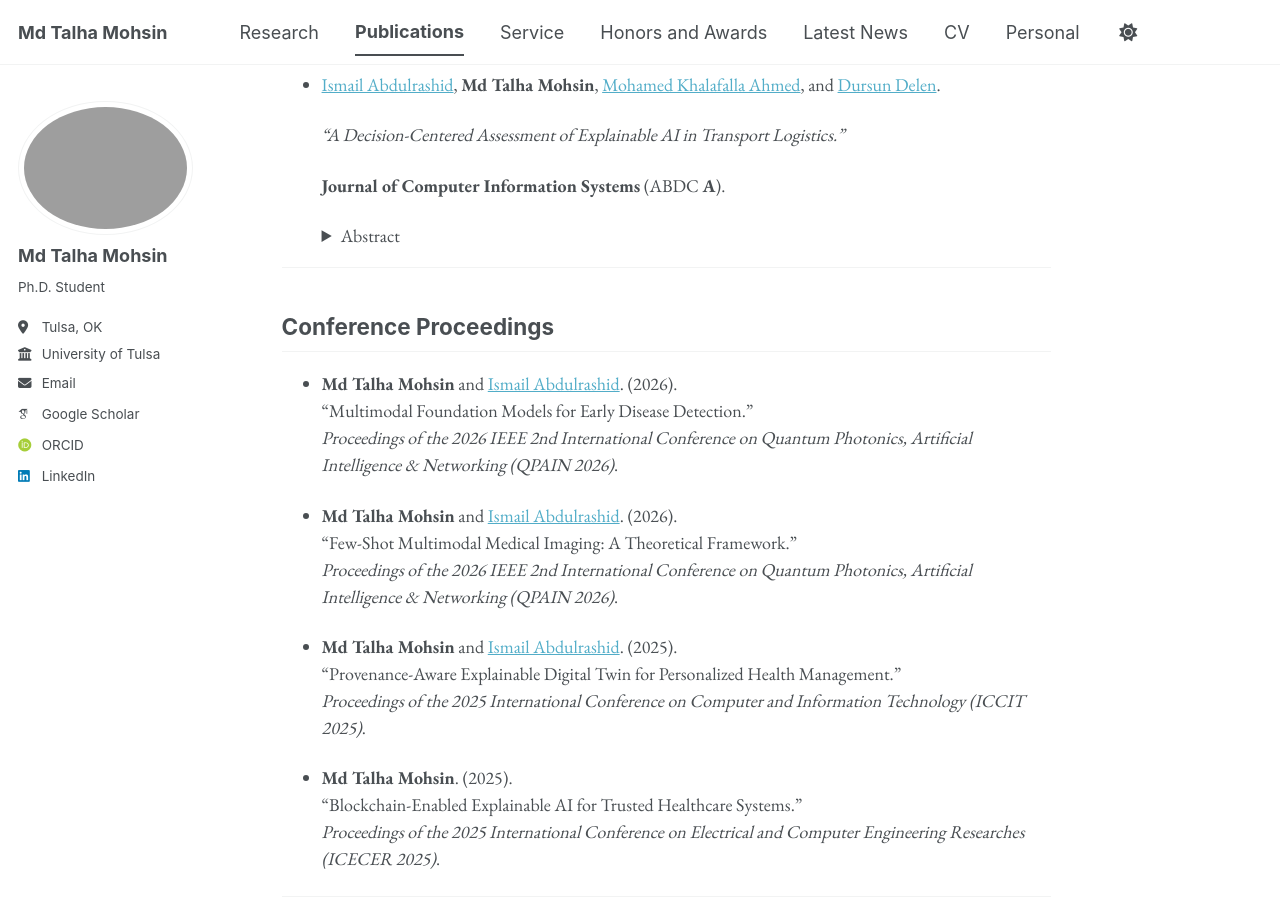
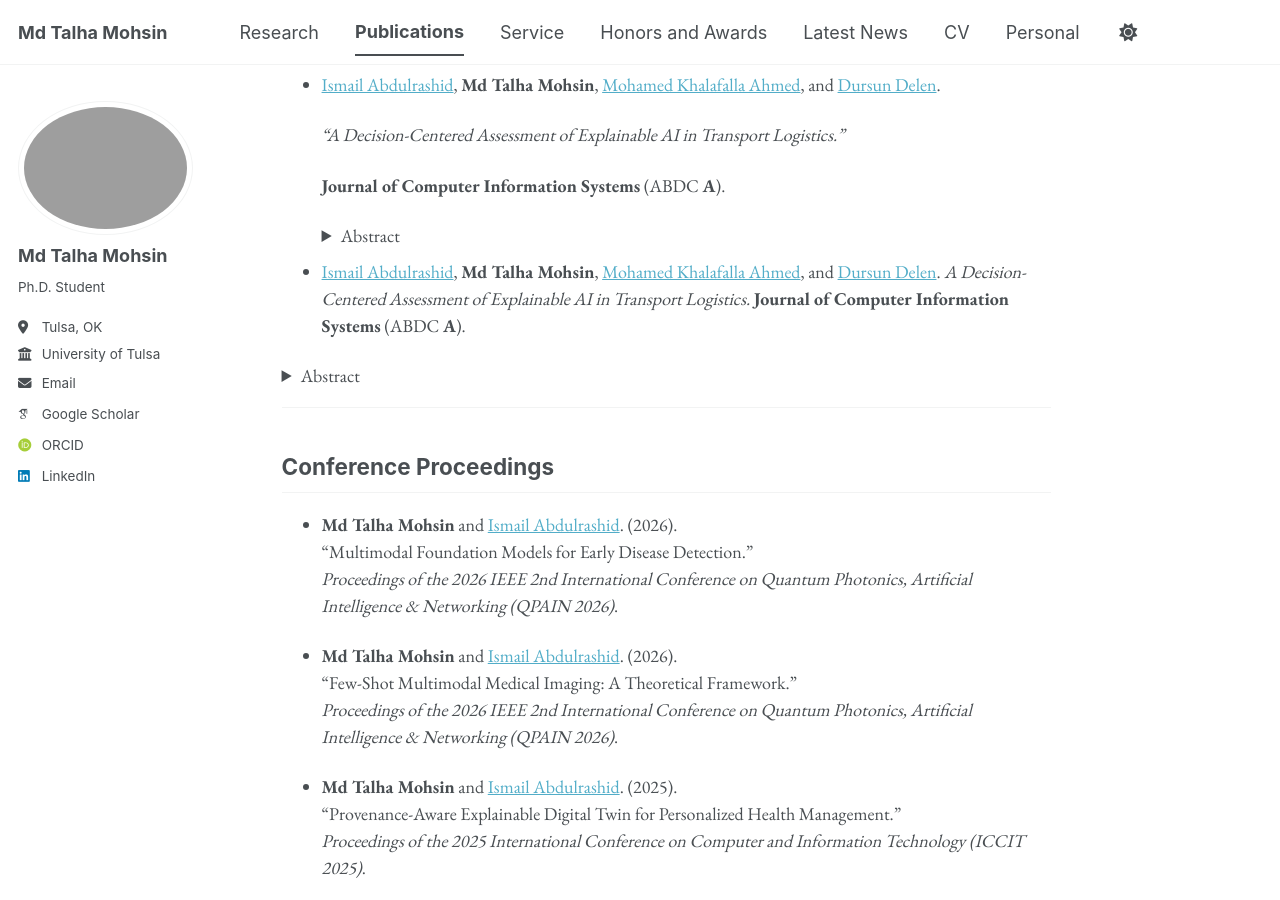
Before and after one commit to mdtalhamohsin/mdtalhamohsin.github.io, a Jekyll site: the page built from _pages/publications.md, in a window 1280 px wide and 900 px high, scrolled down 333 px. Built offline with Jekyll 4.4.1, drawn with Linux system fonts in a browser that asks for light colours; some web fonts are replaced; a script bundle is joined from its source files by our own code; library files that are not in the unit come from our copies; some of the changed lines change nothing that is shown.

Commit message:
Update publications.md

```diff
--- a/_pages/publications.md
+++ b/_pages/publications.md
@@ -49,6 +49,13 @@ Find my publications on [Google Scholar](https://scholar.google.com/citations?us
       align explainable AI with real-world transport logistics decision-making.
     </p>
   </details>
+
+
+
+- <a href="https://utulsa.edu/people/ismail-abdulrashid/" target="_blank" rel="noopener noreferrer">Ismail Abdulrashid</a>, **Md Talha Mohsin**, <a href="https://www.famu.edu/info/faculty-staff/profiles/saet/mohamed-khalafalla-ahmed.php" target="_blank" rel="noopener noreferrer">Mohamed Khalafalla Ahmed</a>, and <a href="https://experts.okstate.edu/dursun.delen" target="_blank" rel="noopener noreferrer">Dursun Delen</a>. <em>A Decision-Centered Assessment of Explainable AI in Transport Logistics.</em> <strong>Journal of Computer Information Systems</strong> (ABDC <strong>A</strong>).
+
+<details><summary>Abstract</summary><p>Artificial intelligence (AI) is increasingly used to support decision-making in transport logistics, yet prior research has focused mainly on predictive accuracy and computational performance, with limited attention to how AI systems operate within real decision processes. In particular, the role of explainable artificial intelligence (XAI) in supporting human judgment, accountability, and organizational decision-making remains fragmented. This study presents a structured narrative review of 51 peer-reviewed journal articles published between 2015 and 2026, retrieved from Scopus, and examines AI-enabled decision support in transport logistics from a decision-centered perspective. Rather than organizing studies only by modeling techniques, the review synthesizes the literature across decision level, authority allocation, temporal structure, functional AI roles, and explanation design. The findings show a strong emphasis on operational, high-frequency predictive decision support, with explainability primarily implemented as post hoc feature attribution. The review identifies key gaps and propose directions to better align explainable AI with real-world transport logistics decision-making.</p></details>
+
 
 ---
 
```
